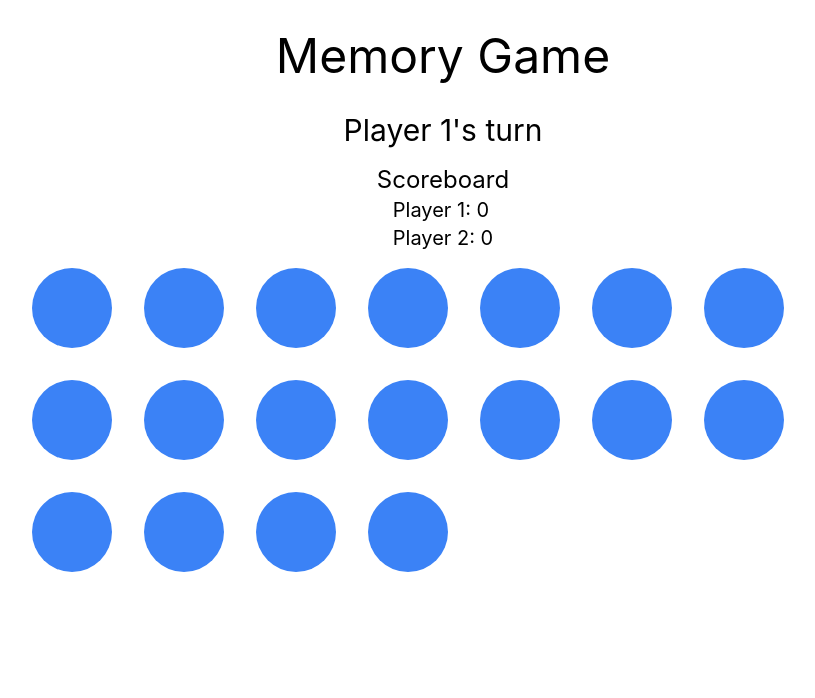
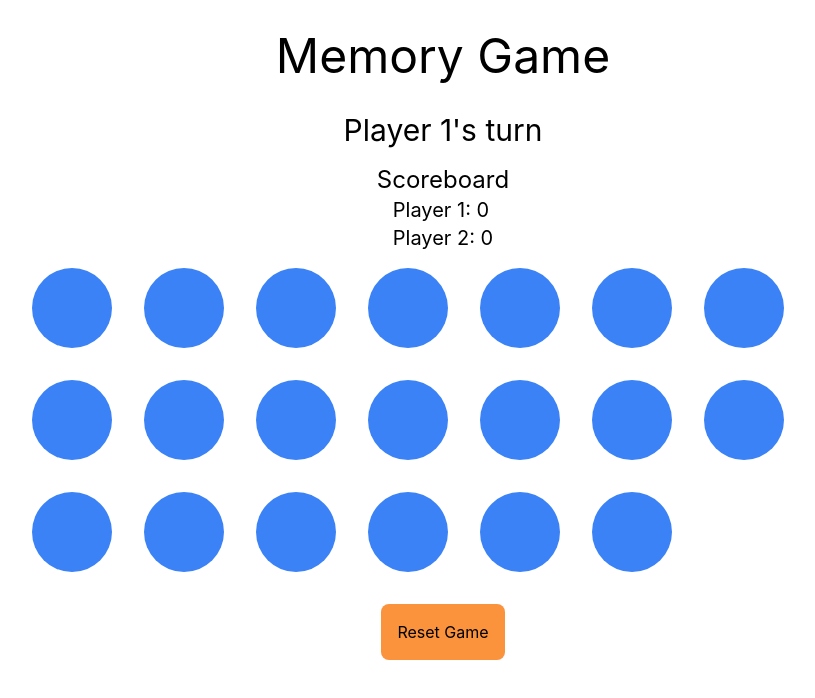
Before and after one commit to joshuascan/memory-game, a Next.js app: page / in a window 1280 px wide. Shown: the top 698 px of the page, without its empty margins (197-1012 px from the left). Built offline with nearby package versions, Linux system fonts and the light colour scheme.

Commit message:
adds reset button

```diff
--- a/components/Board.tsx
+++ b/components/Board.tsx
@@ -18,12 +18,17 @@ interface Scoreboard {
   player2: number;
 }
 
+const initialScores: Scoreboard = {
+  player1: 0,
+  player2: 0,
+};
+
 const Board = () => {
   const [circles, setCircles] = useState<GameObject[]>();
   const [currentPlayer, setCurrentPlayer] = useState<"Player 1" | "Player 2">(
     "Player 1"
   );
-  const [scores, setScores] = useState<Scoreboard>({ player1: 0, player2: 0 });
+  const [scores, setScores] = useState<Scoreboard>(initialScores);
   const [turn, setTurn] = useState<number>(1);
   const [selections, setSelections] = useState<string[]>([]);
   const [winner, setWinner] = useState<Player>(null);
@@ -44,6 +49,13 @@ const Board = () => {
       showCircle(id);
       setTurn((prevState) => prevState + 1);
     }
+  };
+
+  const resetGame = () => {
+    setCircles(shuffle(dataArray));
+    setCurrentPlayer("Player 1");
+    setScores(initialScores);
+    setWinner(null);
   };
 
   useEffect(() => {
@@ -114,6 +126,9 @@ const Board = () => {
           />
         ))}
       </div>
+      <button className="mt-4 p-4 bg-orange-400 rounded-lg" onClick={resetGame}>
+        Reset Game
+      </button>
     </>
   );
 };
--- a/constants/data.tsx
+++ b/constants/data.tsx
@@ -23,4 +23,6 @@ export const dataArray: GameObject[] = [
   { id: 15, name: "h2", hidden: true },
   { id: 16, name: "i1", hidden: true },
   { id: 17, name: "i2", hidden: true },
+  { id: 18, name: "j1", hidden: true },
+  { id: 19, name: "j2", hidden: true },
 ];
```
